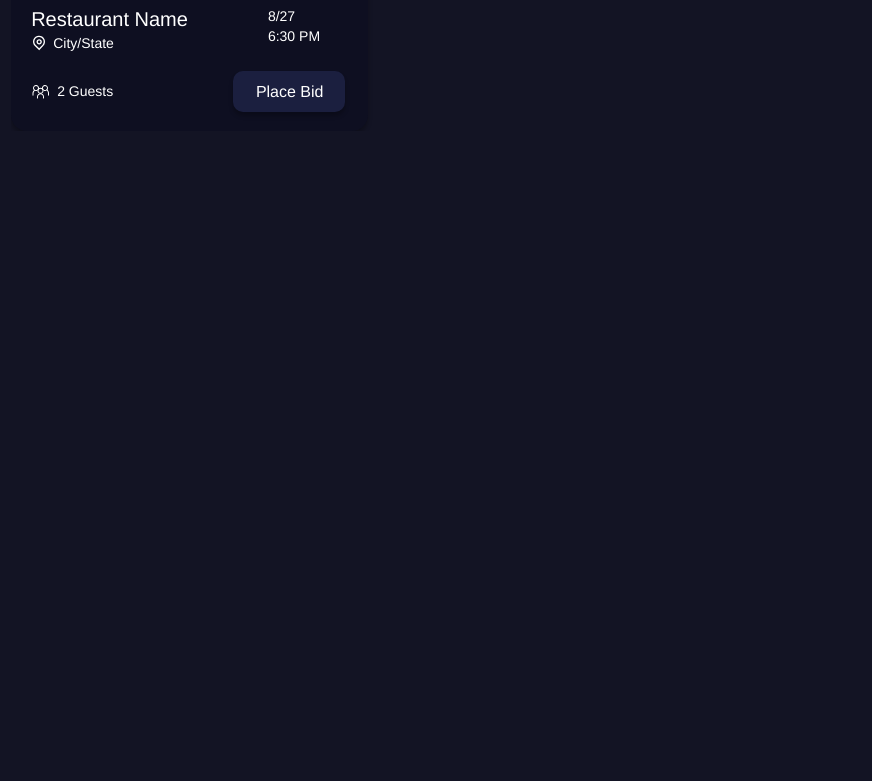
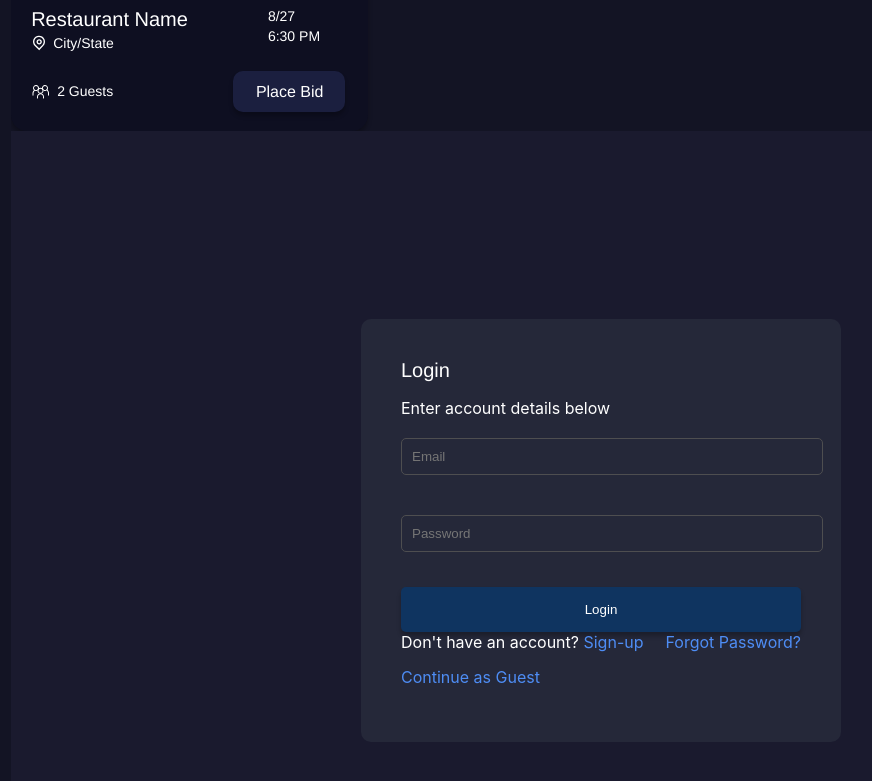
Before and after one commit to liamfenn/cs4300-project, a React (Create React App) app: page / in a window 1280 px wide. Shown: the part 485-1266 px from the top of the page, without its empty margins (39-911 px from the left). Before the commit the page ends 800 px from the top, so only its background shows below. Built offline with nearby package versions, Linux system fonts and the light colour scheme.

Commit message:
added the Login js and css files, with routing minus the api login link

```diff
--- a/src/App.js
+++ b/src/App.js
@@ -3,6 +3,7 @@ import './App.css';
 import Navbar from './components/Navbar';
 import ReservationItem from './components/ReservationItem';
 import FilterBtn from './components/FilterBtn';
+import Login from './components/Login';
 
 function App() {
   return (
@@ -10,6 +11,7 @@ function App() {
       <Navbar/>
       <FilterBtn/>
       <ReservationItem/>
+      <Login/>
     </body>
   );
 }
--- /dev/null
+++ b/src/components/Login.css
@@ -0,0 +1,63 @@
+.login-container {
+    display: flex;
+    justify-content: center;
+    align-items: center;
+    height: 100vh;
+    background-color: #1A1A2E;
+  }
+
+  .login-form {
+    padding: 40px;
+    background: #252839;
+    border-radius: 10px;
+    color: white;
+    max-width: 400px;
+    width: 100%;
+  }
+
+  .login-form h1,
+  .login-form p,
+  .login-form div,
+  .login-form .login-footer,
+  .login-form .continue-as-guest {
+    margin-bottom: 15px;
+  }
+
+  .login-form input {
+    width: 100%;
+    padding: 10px;
+    margin-top: 5px;
+    margin-bottom: 20px;
+    background: none;
+    border: 1px solid #4e4e50;
+    border-radius: 5px;
+    color: white;
+  }
+
+  .login-form button {
+    width: 100%;
+    padding: 10px;
+    background: #0f3460;
+    border: none;
+    border-radius: 5px;
+    color: white;
+    cursor: pointer;
+  }
+
+  .login-footer,
+  .continue-as-guest {
+    display: flex;
+    justify-content: space-between;
+    align-items: center;
+  }
+
+  .login-footer a,
+  .continue-as-guest a {
+    color: #4e8df5;
+    text-decoration: none;
+  }
+
+  .login-footer a:hover,
+  .continue-as-guest a:hover {
+    text-decoration: underline;
+  }
--- /dev/null
+++ b/src/components/Login.js
@@ -0,0 +1,78 @@
+import React, { useState } from 'react';
+import './Login.css';
+import { useHistory } from 'react-router-dom';
+
+const Login = () => {
+  const [email, setEmail] = useState('');
+  const [password, setPassword] = useState('');
+  const history = useHistory();
+
+  const handleSubmit = async (e) => {
+    e.preventDefault();
+    // api endpoint
+    const loginEndpoint = 'https://your-api.com/login';
+    //console.log(email, password);
+
+    try {
+        const response = await fetch(loginEndpoint, {
+          method: 'POST',
+          headers: {
+            'Content-Type': 'application/json',
+          },
+          body: JSON.stringify({ email, password }),
+        });
+
+    const data = await response.json();
+
+      if (response.ok) {
+        // Save the token and user details in localStorage or context
+        localStorage.setItem('token', data.token);
+        // Redirect to authenticated view or dashboard
+        history.push('/authenticated-view');
+      } else {
+        // Handle errors, such as displaying a message to the user
+        console.error('Login failed:', data.message);
+      }
+    } catch (error) {
+      // Handle network errors
+      console.error('Network error:', error);
+    }
+  };
+
+  return (
+    <div className="login-container">
+      <form onSubmit={handleSubmit} className="login-form">
+        <h1>Login</h1>
+        <p>Enter account details below</p>
+        <div>
+          <input
+            type="email"
+            value={email}
+            onChange={(e) => setEmail(e.target.value)}
+            placeholder="Email"
+            required
+          />
+        </div>
+        <div>
+          <input
+            type="password"
+            value={password}
+            onChange={(e) => setPassword(e.target.value)}
+            placeholder="Password"
+            required
+          />
+        </div>
+        <button type="submit">Login</button>
+        <div className="login-footer">
+          <span>Don't have an account? <a href="/signup">Sign-up</a></span>
+          <span><a href="/forgot-password">Forgot Password?</a></span>
+        </div>
+        <div className="continue-as-guest">
+          <a href="/">Continue as Guest</a>
+        </div>
+      </form>
+    </div>
+  );
+};
+
+export default Login;
```
